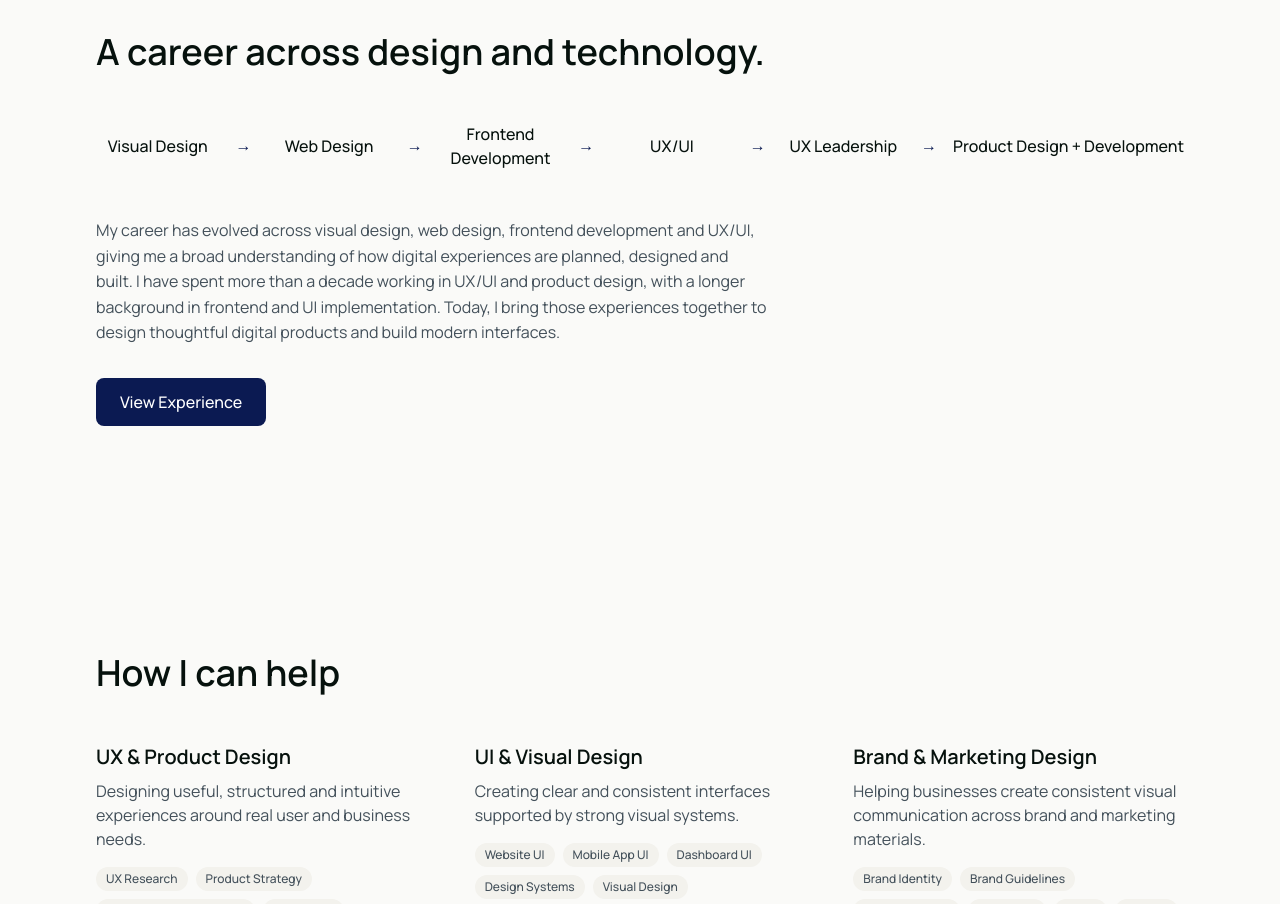
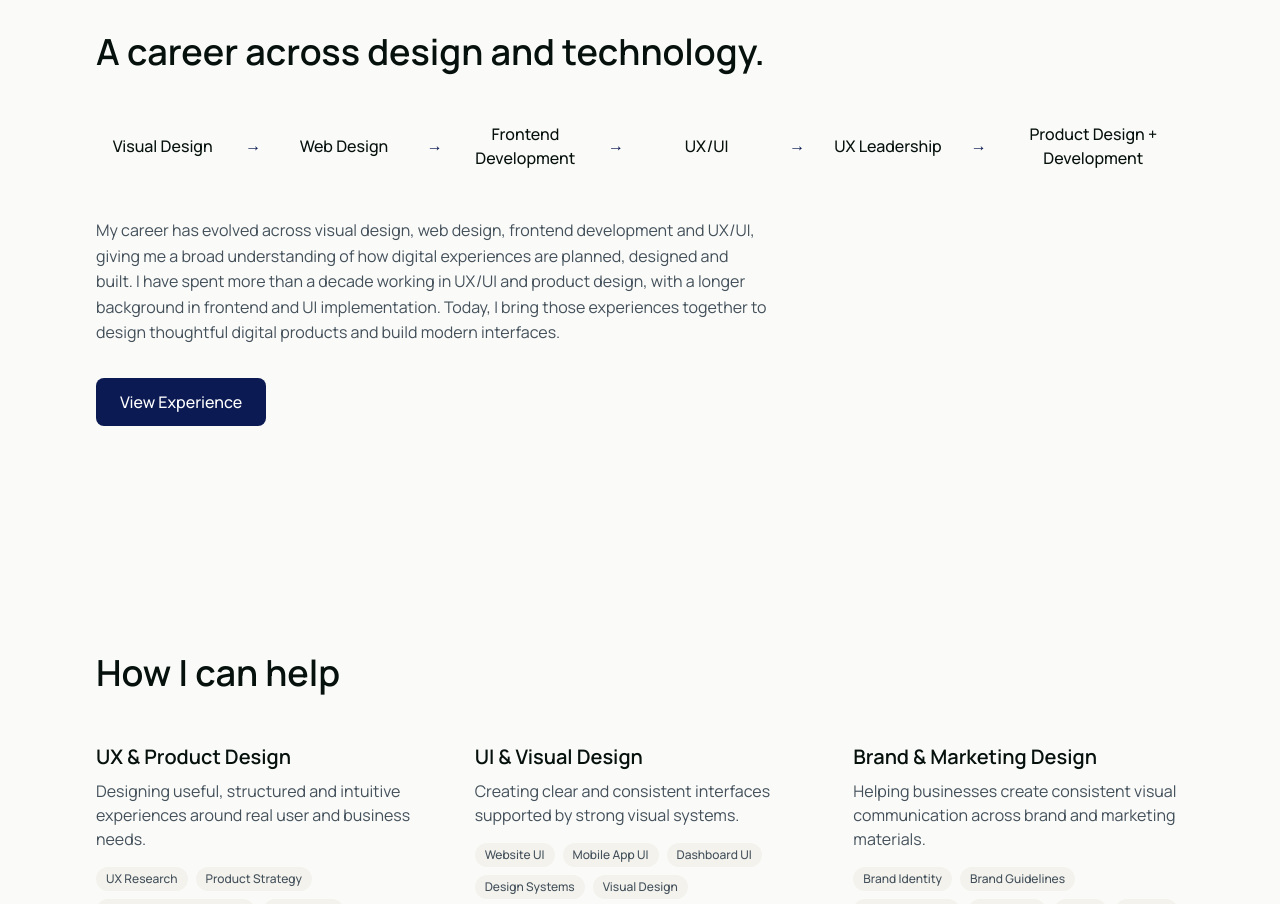
Before and after one commit to ntvkannan/kannan-portfolio, a Next.js app: page / in a window 1280 px wide. Shown: the part 4940-5844 px from the top of the page. Built offline with nearby package versions, Linux system fonts and the light colour scheme.

Commit message:
refine: improve experience timeline presentation
Co-Authored-By: Claude Opus 5 <noreply@anthropic.com>

```diff
--- a/app/components/home/ExperienceSnapshot.js
+++ b/app/components/home/ExperienceSnapshot.js
@@ -24,7 +24,7 @@ export default function ExperienceSnapshot() {
         <div className="hidden lg:block mb-12">
           <div className="flex items-center justify-between mb-8">
             {progressionSteps.map((step, index) => (
-              <div key={index} className="flex items-center flex-1 last:flex-none">
+              <div key={index} className="flex items-center flex-1">
                 <div className="text-center flex-1">
                   <p className="text-sm sm:text-base font-medium text-text-primary">
                     {step}
@@ -49,7 +49,7 @@ export default function ExperienceSnapshot() {
                   {step}
                 </p>
                 {index < progressionSteps.length - 1 && (
-                  <div className="text-accent text-lg flex justify-center mb-2">
+                  <div className="text-accent text-lg mb-2">
                     ↓
                   </div>
                 )}
```
